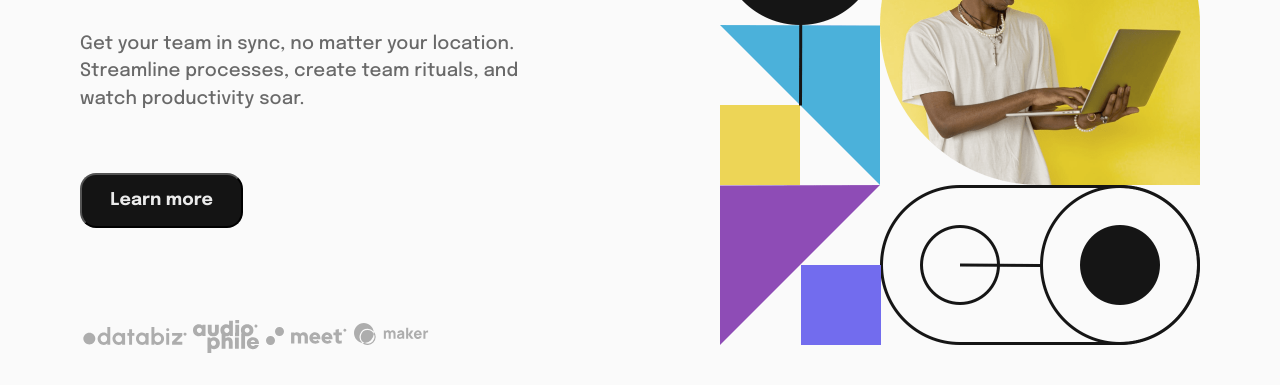
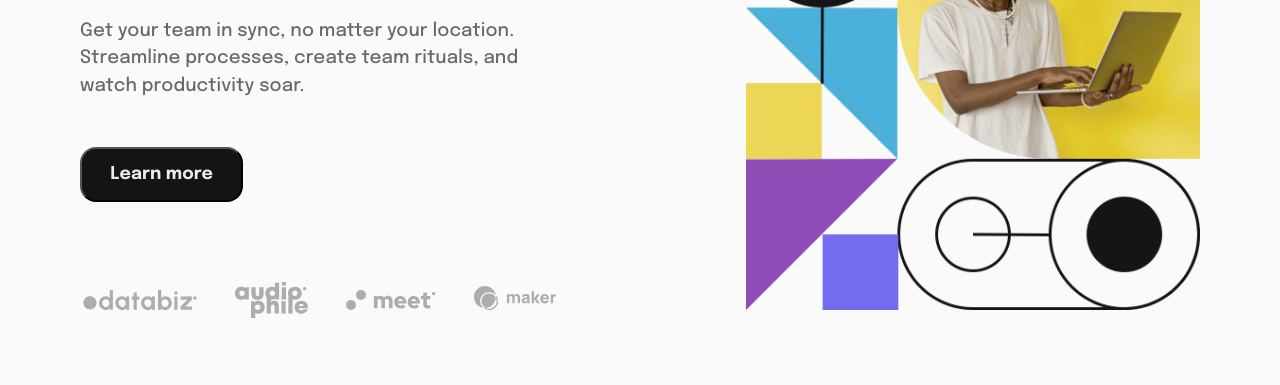
Before and after one commit to CommyThong/front-ment-junior-1, a plain HTML site: page index.html in a window 1280 px wide. Shown: the part 415-800 px from the top of the page. Drawn offline with Linux system fonts and the light colour scheme.

Commit message:
fixed footer padding right causing issue

```diff
--- a/style.css
+++ b/style.css
@@ -290,7 +290,7 @@
     line-height: 1;
     height: 100%;
     max-height: 19rem;
-    /* padding-top: 6.5rem; */
+    padding-top: 1.5rem;
     letter-spacing: -0.8px;
   }
 
@@ -332,7 +332,7 @@
     align-items: flex-end;
     width: 30rem;
     padding-top: 2.5rem;
-    padding-right: 8em;
+    /* padding-right: 8em; */
   }
 
   footer a {
@@ -352,7 +352,7 @@
   main figure {
     display: flex;
     height: fit-content;
-    width: clamp(15rem, 80%, 30rem);
+    width: clamp(15rem, 40.5%, 30rem);
     padding-top: 2rem;
   }
 
@@ -383,7 +383,7 @@
     text-decoration: none;
   }
 
-  @media (max-width: 48em) {
+  @media (max-width: 52em) {
     br{content:' ';}
     br:after{content:' ';}
 
```
